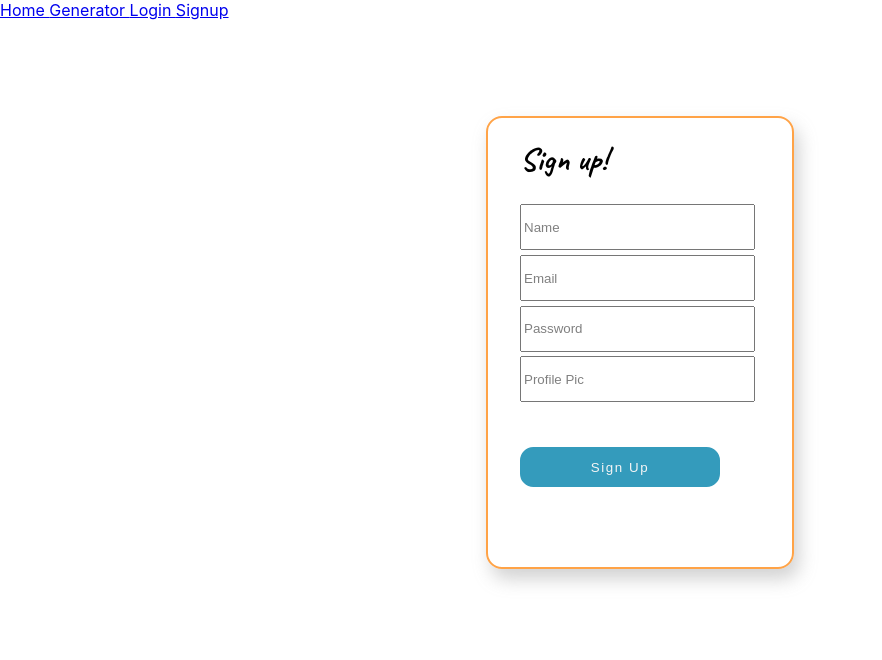
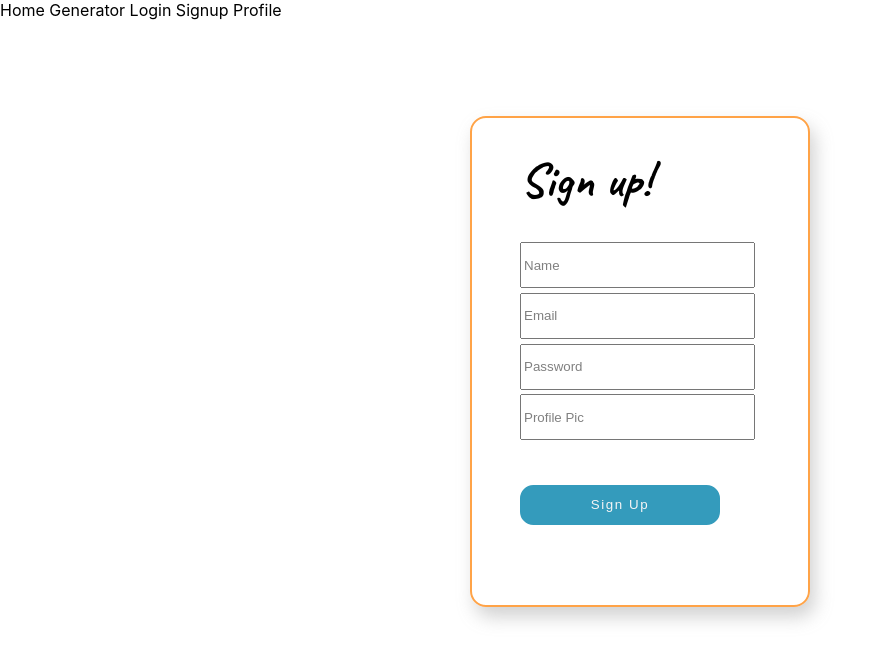
Before and after one commit to omtmana/qrCode, a React (Create React App) app in the folder client/: page /signup in a window 1280 px wide. Shown: the top 660 px of the page, without its empty margins (0-882 px from the left). Built offline with nearby package versions, Linux system fonts and the light colour scheme; no server answers; a web font is replaced by a local one.

Commit message:
Added profile style

```diff
--- a/client/src/components/App.js
+++ b/client/src/components/App.js
@@ -7,8 +7,18 @@ import Home from './Home'
 import Generator from './Generator'
 import Signup from './Signup'
 import Login from './Login'
+import Profile from './Profile'
+import {useState, useEffect} from 'react'
 
 const App = () => {
+  const [user, setUser] = useState([])
+
+  useEffect(() => {
+    fetch('/users')
+    .then(res => res.json())
+    .then((user) => setUser(user))
+  })
+
   return (
     <div>
       <Layout>
@@ -17,6 +27,7 @@ const App = () => {
           <Route path='/login' element={<Login />}/>
           <Route path='/signup' element={<Signup />}/>
           <Route path='/generator' element={<Generator/>}/>
+          <Route path='/profile' element={<Profile user={user} setUser={setUser} />}/>
         </Routes>
       </Layout>
     </div>
--- a/client/src/components/Generator.js
+++ b/client/src/components/Generator.js
@@ -36,7 +36,7 @@ const Generator = () => {
             <div className='qr-image-main-container'>
                {qr && <div className='qr-image-container'>
                   <img src={qr} className='qr-image' />
-                  <a href={qr} download="qrcode.png">Download</a>
+                  <a href={qr} download="qrcode.png" style={{textDecoration:'none', color: 'orange', fontSize:'1.7em'}}>Download</a>
                </div>
                }
             </div>
--- a/client/src/components/Header.js
+++ b/client/src/components/Header.js
@@ -3,10 +3,11 @@ import { Link } from 'react-router-dom'
 const Navbar = () => {
    return (
       <div>
-         <Link to='/'> Home </Link>
-         <Link to='/generator'> Generator </Link>
-         <Link to='/login'> Login </Link>
-         <Link to='/signup'> Signup</Link>
+         <Link to='/' style={{textDecoration: 'none', color: 'black'}}> Home </Link>
+         <Link to='/generator' style={{ textDecoration: 'none', color: 'black' }}> Generator </Link>
+         <Link to='/login' style={{ textDecoration: 'none', color: 'black' }}> Login </Link>
+         <Link to='/signup' style={{ textDecoration: 'none', color: 'black' }}> Signup</Link>
+         <Link to='/profile' style={{ textDecoration: 'none', color: 'black' }}> Profile</Link>
       </div>
    )
 }
--- a/client/src/components/Profile.js
+++ b/client/src/components/Profile.js
@@ -1,7 +1,14 @@
-const Profile = () => {
+import ProfileContainer from "./ProfileContainer";
+import '../styles/Profile.css'
+
+const Profile = ({ user, setUser}) => {
    return (
       <div className="profile">
-         <p> Profile </p>
+         {
+            user.map((user) => {
+               return <ProfileContainer key={user.id} user={user} />
+            })
+         }
       </div>
    )
 }
--- /dev/null
+++ b/client/src/components/ProfileContainer.js
@@ -0,0 +1,16 @@
+import '../styles/Profile.css'
+
+const ProfileContainer = ({ user }) => {
+   const { name, email } = user
+   return (
+      <div className="profileContainer">
+         <div className="profile-header">
+            <h1>{name}</h1>
+         </div>
+         <div className="profile-links">
+         </div>
+      </div>
+   )
+}
+
+export default ProfileContainer;
--- a/client/src/components/Signup.js
+++ b/client/src/components/Signup.js
@@ -14,7 +14,7 @@ const Signup = () => {
    return (
       <div className='signup'>
          <div className='signup-container'>
-            <h1> Sign up! </h1>
+            <h1 className='signup-text'> Sign up! </h1>
             <form>
                <div>
                <input
--- a/client/src/styles/Generator.css
+++ b/client/src/styles/Generator.css
@@ -54,6 +54,7 @@
       width: 350px;
       height: 350px;
       border-radius: 1em;
+      margin-bottom: .5em;
       /* background-color: white; */
       /* margin: 2rem auto; */
 }
--- a/client/src/styles/Profile.css
+++ b/client/src/styles/Profile.css
@@ -0,0 +1,8 @@
+.profileContainer {
+   border: 2px solid green;
+}
+
+.profile {
+   border: 3px solid salmon;
+   height: 40em;
+}
--- a/client/src/styles/Signup.css
+++ b/client/src/styles/Signup.css
@@ -12,11 +12,15 @@
    border: 2px solid #FFA347;
       width: 15em;
       padding-bottom: 5em;
-      padding-left: 2em;
-      padding-right: 2em;
+      padding-left: 3em;
+      padding-right: 3em;
       /* margin-top: 7em; */
       border-radius: 1em;
       box-shadow: 5px 10px 18px #88888861;
+}
+
+.signup-text {
+   font-size: 3em;
 }
 
 .signup-name {
```
